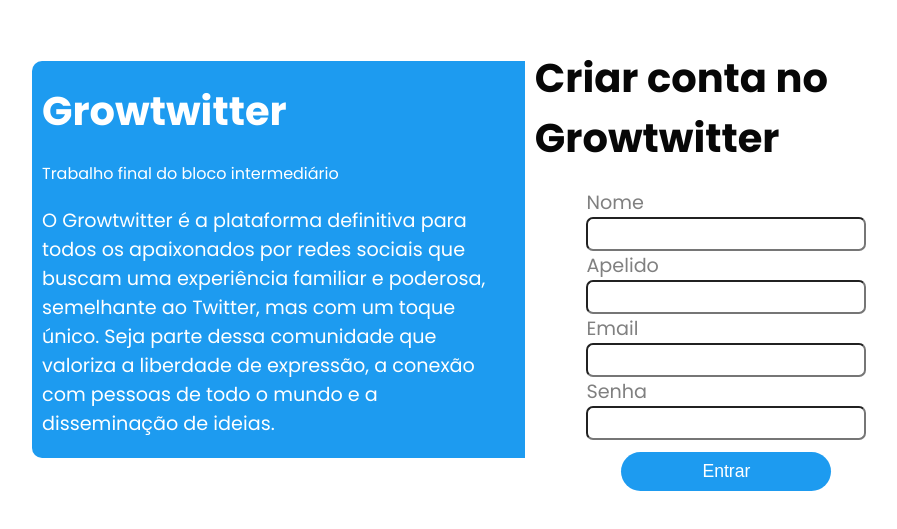
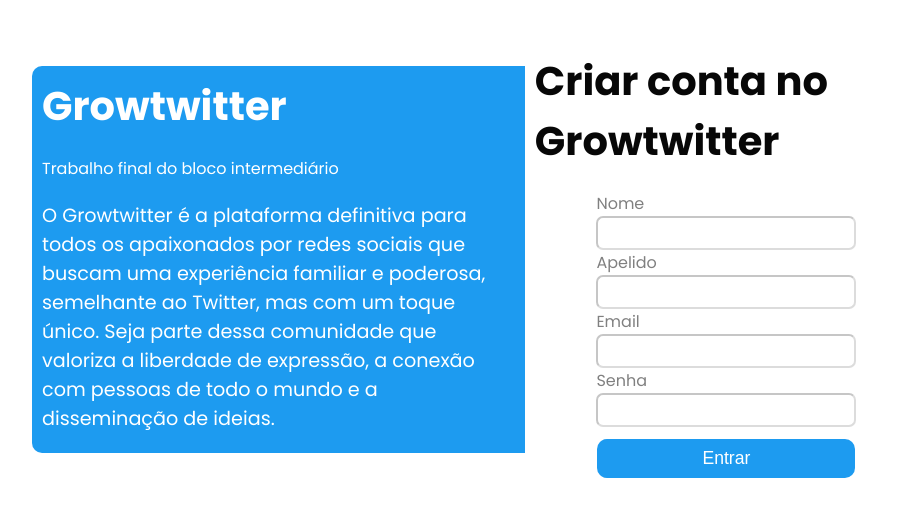
Before and after one commit to marcelo-alldo/growtwitter-18-ed-front, a React (Vite) app: page /create-account in a window 1280 px wide. Shown: the part 141-670 px from the top of the page, without its empty margins (160-1057 px from the left). Built offline with nearby package versions, Linux system fonts and the light colour scheme.

Commit message:
feat: corrigidos layouts e buttons, criados props para botao de login e botao de outras partes

```diff
--- a/src/components/MenuNavigation/MenuNavigation.tsx
+++ b/src/components/MenuNavigation/MenuNavigation.tsx
@@ -77,7 +77,7 @@ function MenuNavigation() {
           ) : (
             ''
           )}
-          <ButtonDefault label="Tweetar" action={showModal} />
+          <ButtonDefault label="Tweetar" action={showModal} bigButton={false} lessRound={false} />
         </div>
       </div>
 
--- a/src/components/button/ButtonDefault.tsx
+++ b/src/components/button/ButtonDefault.tsx
@@ -1,12 +1,18 @@
 import ButtonDefaultStyled from './ButtonDefaultStyled';
 
-interface ButtonDefaultProps {
+export interface ButtonDefaultProps {
   label: string;
   action?: () => void;
+  bigButton: boolean;
+  lessRound: boolean;
 }
 
-function ButtonDefault({ action, label }: ButtonDefaultProps) {
-  return <ButtonDefaultStyled onClick={action}>{label}</ButtonDefaultStyled>;
+function ButtonDefault({ action, label, bigButton, lessRound }: ButtonDefaultProps) {
+  return (
+    <ButtonDefaultStyled onClick={action} bigButton={bigButton} lessRound={lessRound}>
+      {label}
+    </ButtonDefaultStyled>
+  );
 }
 
 export default ButtonDefault;
--- a/src/components/button/ButtonDefaultStyled.tsx
+++ b/src/components/button/ButtonDefaultStyled.tsx
@@ -1,9 +1,10 @@
 import styled from 'styled-components';
+import { ButtonDefaultProps } from './ButtonDefault';
 
-const ButtonDefaultStyled = styled.button`
-  width: 210px;
+const ButtonDefaultStyled = styled.button<ButtonDefaultProps>`
+  width: ${props => (props.bigButton ? '64%' : '210px')};
   height: 39px;
-  border-radius: 40px;
+  border-radius: ${props => (props.lessRound ? '10px' : '40px')};
   border: none;
   margin-top: 12px;
 
--- a/src/components/login-and-create-account/H2Styled.tsx
+++ b/src/components/login-and-create-account/H2Styled.tsx
@@ -1,7 +1,7 @@
 import styled from 'styled-components';
 
 const H2Styled = styled.h2`
-  padding-top: 20px;
+  padding-top: 10px;
   padding-left: 10px;
   padding-right: 10px;
   padding-bottom: 20px;
--- a/src/components/login-and-create-account/LabelStyled.tsx
+++ b/src/components/login-and-create-account/LabelStyled.tsx
@@ -1,7 +1,7 @@
 import styled from 'styled-components';
 
 const LabelStyled = styled.label`
-  font-size: 1.2rem;
+  font-size: 1rem;
   color: grey;
   align-self: flex-start;
 `;
--- a/src/components/login-and-create-account/LoginInputStyled.tsx
+++ b/src/components/login-and-create-account/LoginInputStyled.tsx
@@ -2,9 +2,9 @@ import styled from 'styled-components';
 
 const LoginInputStyled = styled.input`
   width: 20vw;
-  height: 10px;
+  height: 30px;
   border-radius: 7px;
-  padding: 10px;
+  opacity: 25%;
 `;
 
 export default LoginInputStyled;
--- /dev/null
+++ b/src/components/login-and-create-account/SmallStyled.tsx
@@ -0,0 +1,9 @@
+import styled from 'styled-components';
+
+const SmallStyled = styled.small`
+  padding-left: 10px;
+  padding-right: 10px;
+  font-size: 1rem;
+`;
+
+export default SmallStyled;
--- a/src/pages/CreateAccount.tsx
+++ b/src/pages/CreateAccount.tsx
@@ -10,6 +10,7 @@ import WhiteCardStyled from '../components/login-and-create-account/WhiteCardSty
 import PStyled from '../components/login-and-create-account/PStyled';
 import CenterCardStyled from '../components/login-and-create-account/CenterCardStyled';
 import LayoutStyled from '../components/login-and-create-account/LayoutStyled';
+import SmallStyled from '../components/login-and-create-account/SmallStyled';
 
 function CreateAccount() {
   const [email, setEmail] = useState<string>('');
@@ -35,9 +36,7 @@ function CreateAccount() {
       <CenterCardStyled>
         <BlueCardStyled>
           <H2Styled>Growtwitter</H2Styled>
-          <small style={{ paddingLeft: '10px', paddingRight: '10px', fontSize: '1.0rem' }}>
-            Trabalho final do bloco intermediário
-          </small>
+          <SmallStyled>Trabalho final do bloco intermediário</SmallStyled>
           <PStyled>
             O Growtwitter é a plataforma definitiva para todos os apaixonados por redes sociais que buscam uma
             experiência familiar e poderosa, semelhante ao Twitter, mas com um toque único. Seja parte dessa comunidade
@@ -56,7 +55,7 @@ function CreateAccount() {
             <LabelStyled htmlFor="password">Senha</LabelStyled>
             <LoginInputStyled type="password" value={password} onChange={ev => setPassword(ev.target.value)} />
           </div>
-          <ButtonDefault label="Entrar" action={handleCreateAccount} />
+          <ButtonDefault label="Entrar" action={handleCreateAccount} bigButton={true} lessRound={true} />
         </WhiteCardStyled>
       </CenterCardStyled>
     </LayoutStyled>
--- a/src/pages/Login.tsx
+++ b/src/pages/Login.tsx
@@ -10,6 +10,7 @@ import WhiteCardStyled from '../components/login-and-create-account/WhiteCardSty
 import PStyled from '../components/login-and-create-account/PStyled';
 import CenterCardStyled from '../components/login-and-create-account/CenterCardStyled';
 import LayoutStyled from '../components/login-and-create-account/LayoutStyled';
+import SmallStyled from '../components/login-and-create-account/SmallStyled';
 
 function Login() {
   const [email, setEmail] = useState<string>('');
@@ -42,9 +43,7 @@ function Login() {
       <CenterCardStyled>
         <BlueCardStyled>
           <H2Styled>Growtwitter</H2Styled>
-          <small style={{ paddingLeft: '10px', paddingRight: '10px', fontSize: '1.0rem' }}>
-            Trabalho final do bloco intermediário
-          </small>
+          <SmallStyled>Trabalho final do bloco intermediário</SmallStyled>
           <PStyled>
             O Growtwitter é a plataforma definitiva para todos os apaixonados por redes sociais que buscam uma
             experiência familiar e poderosa, semelhante ao Twitter, mas com um toque único. Seja parte dessa comunidade
@@ -59,7 +58,7 @@ function Login() {
             <LabelStyled htmlFor="password">Senha</LabelStyled>
             <LoginInputStyled type="password" value={password} onChange={ev => setPassword(ev.target.value)} />
           </div>
-          <ButtonDefault label="Entrar" action={handleLogin} />
+          <ButtonDefault label="Entrar" action={handleLogin} bigButton={true} lessRound={true} />
         </WhiteCardStyled>
       </CenterCardStyled>
     </LayoutStyled>
```
